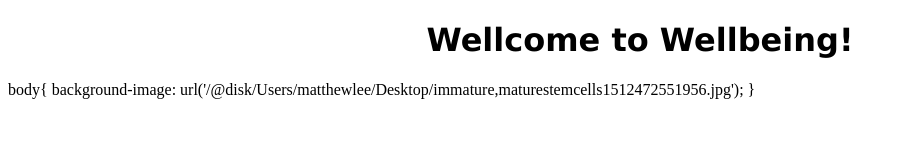
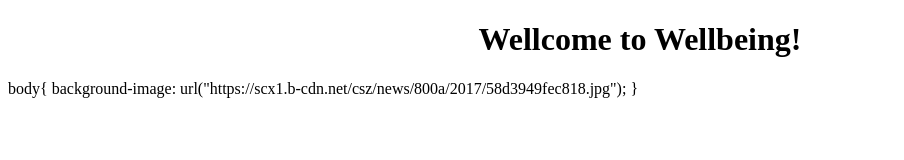
Before and after one commit to Mhjl22/Mhjl22.github.io, a plain HTML site: page index.html in a window 1280 px wide. Shown: the whole page, without its empty margins (0-904 px from the left). Drawn offline with Linux system fonts and the light colour scheme.

Commit message:
Update
Background - cell pic
Font - courier new

```diff
--- a/index.html
+++ b/index.html
@@ -1,11 +1,11 @@
 <!DOCTYPE html>
 <html>
     <head>
-        <h1 style='text-align: center;font-family: Verdana, Geneva, Tahoma, sans-serif;'>Wellcome to Wellbeing!</h1>
+        <h1 style='text-align: center;font-family:'Courier New', Courier, monospace ''>Wellcome to Wellbeing!</h1>
     </head>
     <body>
         body{
-            background-image: url('/Users/matthewlee/Desktop/immature,maturestemcells1512472551956.jpg');
+            background-image: url("https://scx1.b-cdn.net/csz/news/800a/2017/58d3949fec818.jpg");
         }
 
 
```
